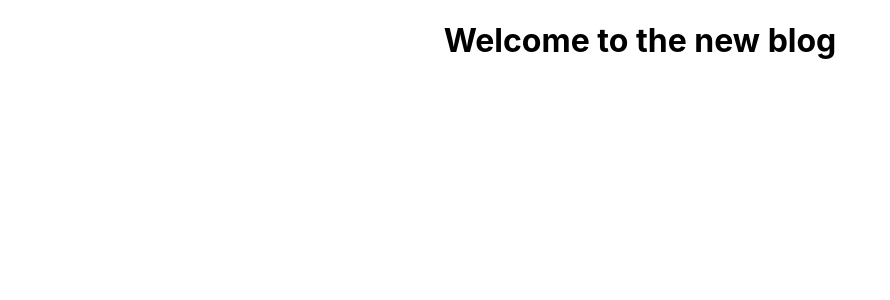
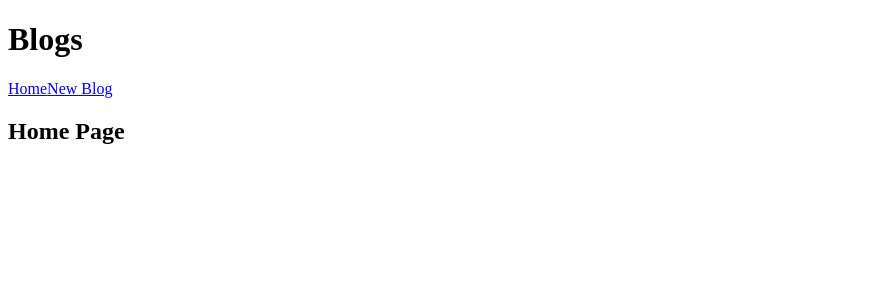
Before and after one commit to MarvelB/modern-react, a React (Create React App) app: page /create in a window 1280 px wide. Shown: the top 300 px of the page, without its empty margins (0-890 px from the left). Built offline with nearby package versions, Linux system fonts and the light colour scheme; the HTML template or start-up script is replaced by a standard one.

Commit message:
commit for l 6

```diff
--- a/public/index.html
+++ b/public/index.html
@@ -35,6 +35,8 @@
       rel="stylesheet"
       href="https://fonts.googleapis.com/icon?family=Material+Icons"
     />
+
+    <meta name="viewport" content="initial-scale=1, width=device-width" />
     <!-- end -->
 
     <title>React App</title>
--- a/src/App.css
+++ /dev/null
@@ -1,38 +0,0 @@
-.App {
-  text-align: center;
-}
-
-.App-logo {
-  height: 40vmin;
-  pointer-events: none;
-}
-
-@media (prefers-reduced-motion: no-preference) {
-  .App-logo {
-    animation: App-logo-spin infinite 20s linear;
-  }
-}
-
-.App-header {
-  background-color: #282c34;
-  min-height: 100vh;
-  display: flex;
-  flex-direction: column;
-  align-items: center;
-  justify-content: center;
-  font-size: calc(10px + 2vmin);
-  color: white;
-}
-
-.App-link {
-  color: #61dafb;
-}
-
-@keyframes App-logo-spin {
-  from {
-    transform: rotate(0deg);
-  }
-  to {
-    transform: rotate(360deg);
-  }
-}
--- a/src/App.tsx
+++ b/src/App.tsx
@@ -1,12 +1,14 @@
-import './App.css';
+import Navbar from './components/Navbar/Navbar';
+import Home from './components/Home/Home';
 
 function App() {
   const title = 'Welcome to the new blog';
 
   return (
     <div className="App">
+      <Navbar />
       <div className="content">
-        <h1>{ title }</h1>
+        <Home />
       </div>
     </div>
   );
--- /dev/null
+++ b/src/components/Home/Home.tsx
@@ -0,0 +1,9 @@
+import React from 'react';
+
+const Home = () => (
+  <div className="home">
+    <h2>Home Page</h2>
+  </div>
+);
+
+export default Home;
--- /dev/null
+++ b/src/components/Navbar/Navbar.tsx
@@ -0,0 +1,17 @@
+// import React from 'react';
+
+// interface NavBarPropType {
+//   name: string;
+// }
+
+const Navbar = () => (
+  <div className="navbar">
+    <h1>Blogs</h1>
+    <div className="links">
+      <a href="/">Home</a>
+      <a href="/create">New Blog</a>
+    </div>
+  </div>
+);
+
+export default Navbar;
--- a/src/index.css
+++ b/src/index.css
@@ -1,13 +1 @@
-body {
-  margin: 0;
-  font-family: -apple-system, BlinkMacSystemFont, 'Segoe UI', 'Roboto', 'Oxygen',
-    'Ubuntu', 'Cantarell', 'Fira Sans', 'Droid Sans', 'Helvetica Neue',
-    sans-serif;
-  -webkit-font-smoothing: antialiased;
-  -moz-osx-font-smoothing: grayscale;
-}
-
-code {
-  font-family: source-code-pro, Menlo, Monaco, Consolas, 'Courier New',
-    monospace;
-}
+@import url('https://fonts.googleapis.com/css2?family=Quicksand:wght@300;400;500;600;700&display=swap');
```
Also changed, not shown: src/components/Nav-bar/Navbar.tsx (deleted, +0 -13 lines).
